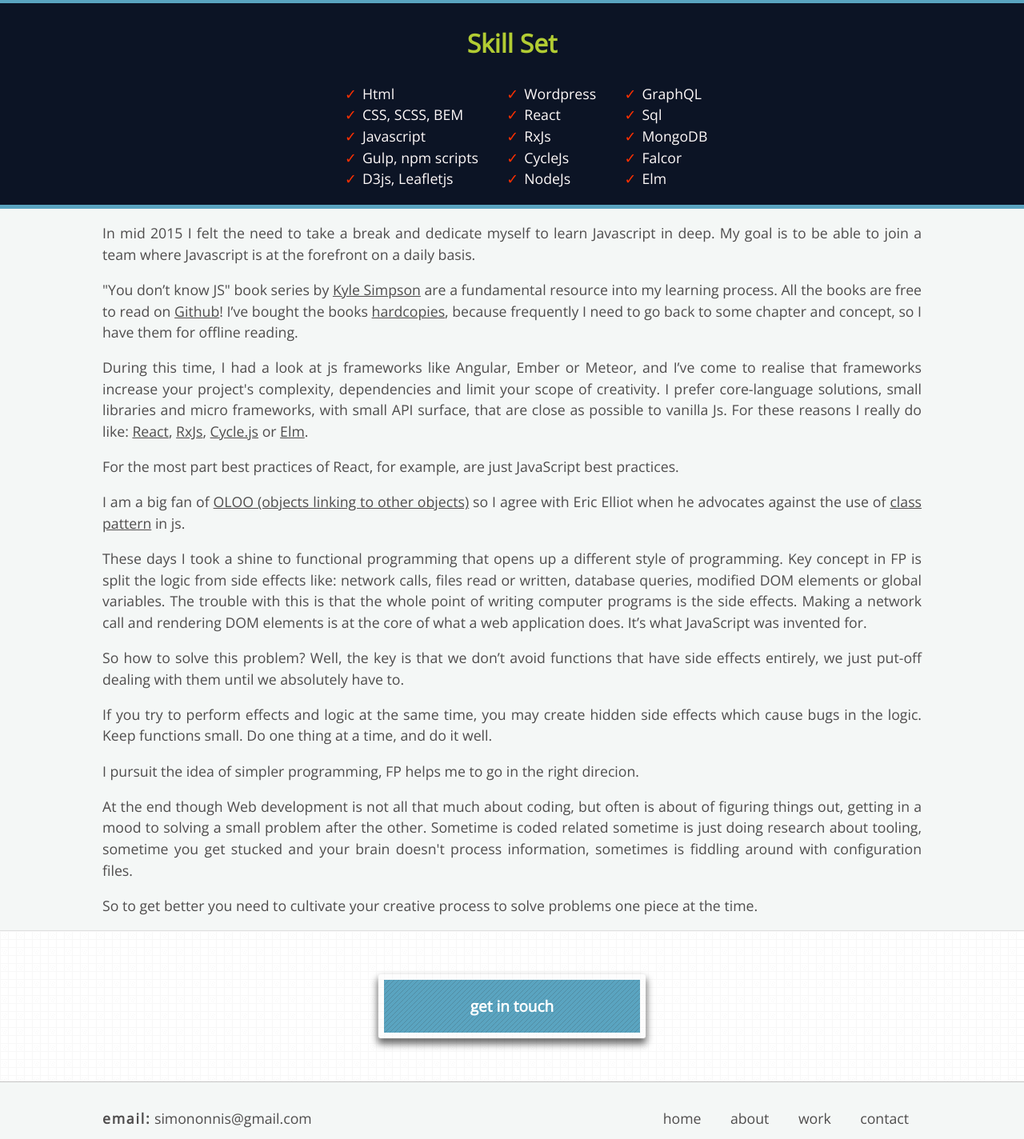
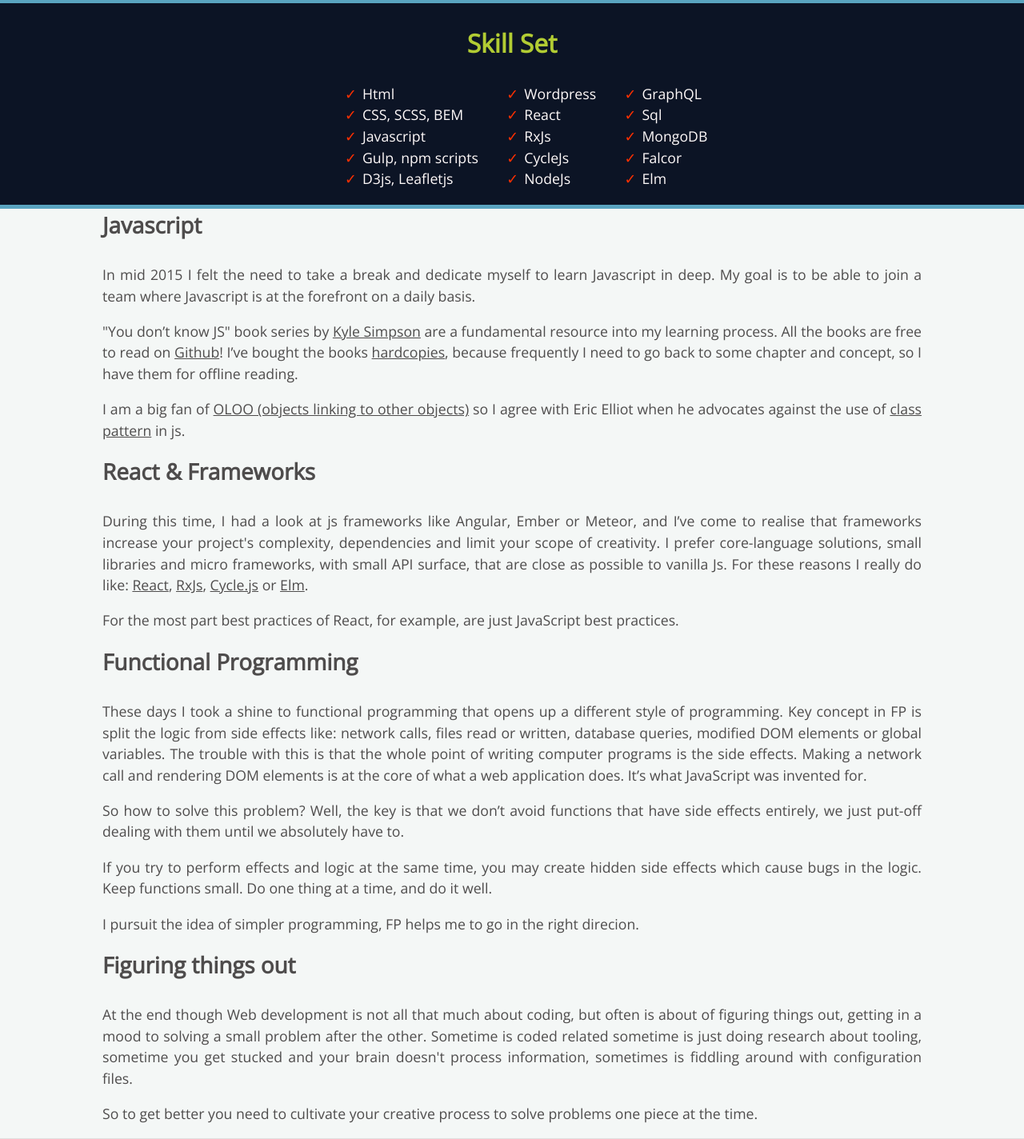
Before and after one commit to SimoNonnis/Robot2, a PHP site: page /about in a window 1280 px wide. Shown: the part 877-2301 px from the top of the page at 80% size. Run offline with PHP 8.4, Linux system fonts and the light colour scheme; some web fonts are replaced.

Commit message:
Add h3 to about page paragraphs

```diff
--- a/about.php
+++ b/about.php
@@ -61,6 +61,8 @@
           </div>
         </div>
         <div class="g-wrapper content">
+
+          <h3 class="h3">Javascript</h3>
           <p>In mid 2015 I felt the need to take a break and dedicate myself to learn Javascript in deep.
              My goal is to be able to join a team where Javascript is at the forefront on a daily basis.
           </p>
@@ -71,6 +73,11 @@
              I’ve bought the books <a href="http://www.amazon.com/s/ref=nb_sb_ss_c_0_18?url=search-alias%3Dstripbooks&amp;field-keywords=you+don%27t+know+javascript&amp;sprefix=you+don%27t+know+javascript%2Caps%2C204" target="_blank">hardcopies</a>,
              because frequently I need to go back to some chapter and concept, so I have them for offline reading.
           </p>
+          <p>I am a big fan of <a href="https://github.com/getify/You-Dont-Know-JS/blob/master/this%20%26%20object%20prototypes/ch6.md" target="_blank">OLOO (objects linking to other objects)</a> so I agree with Eric Elliot
+             when he advocates against the use of <a href="https://vimeo.com/69255635" target="_blank">class pattern</a> in js.
+          </p>
+
+          <h3 class="h3">React & Frameworks</h3>
           <p>During this time, I had a look at js frameworks like Angular, Ember or Meteor,
              and I’ve come to realise that frameworks increase your project's complexity, dependencies and limit your scope of creativity.
              I prefer core-language solutions, small libraries and micro frameworks, with small API surface, that are close as possible to vanilla Js.
@@ -81,9 +88,8 @@
              <a href="http://elm-lang.org/"  target="_blank">Elm</a>.
           </p>
           <p>For the most part best practices of React, for example, are just JavaScript best practices.</p>
-          <p>I am a big fan of <a href="https://github.com/getify/You-Dont-Know-JS/blob/master/this%20%26%20object%20prototypes/ch6.md" target="_blank">OLOO (objects linking to other objects)</a> so I agree with Eric Elliot
-             when he advocates against the use of <a href="https://vimeo.com/69255635" target="_blank">class pattern</a> in js.
-          </p>
+
+          <h3 class="h3">Functional Programming</h3>
           <p>These days I took a shine to functional programming that opens up a different style of programming.
              Key concept in FP is split the logic from side effects like: network calls, files read or written, database queries, modified DOM elements or global variables.
              The trouble with this is that the whole point of writing computer programs is the side effects. Making a network call and rendering DOM elements is at the core
@@ -96,6 +102,8 @@
              Keep functions small. Do one thing at a time, and do it well.
           </p>
           <p>I pursuit the idea of simpler programming, FP helps me to go in the right direcion.</p>
+
+          <h3 class="h3">Figuring things out</h3>
           <p>At the end though Web development is not all that much about coding, but often
              is about of figuring things out, getting in a mood to solving a small problem after the other.
              Sometime is coded related sometime is just doing research about tooling, sometime you get stucked and your
--- a/src/scss/base/_typography.scss
+++ b/src/scss/base/_typography.scss
@@ -42,6 +42,10 @@ h2 {
 h3 {
   font-size:1.6rem;
   margin:1em 0;
+}
+
+.h3 {
+  margin-top: 0;
 }
 
 
```
Also changed, not shown: dist/css/main.min.css.
